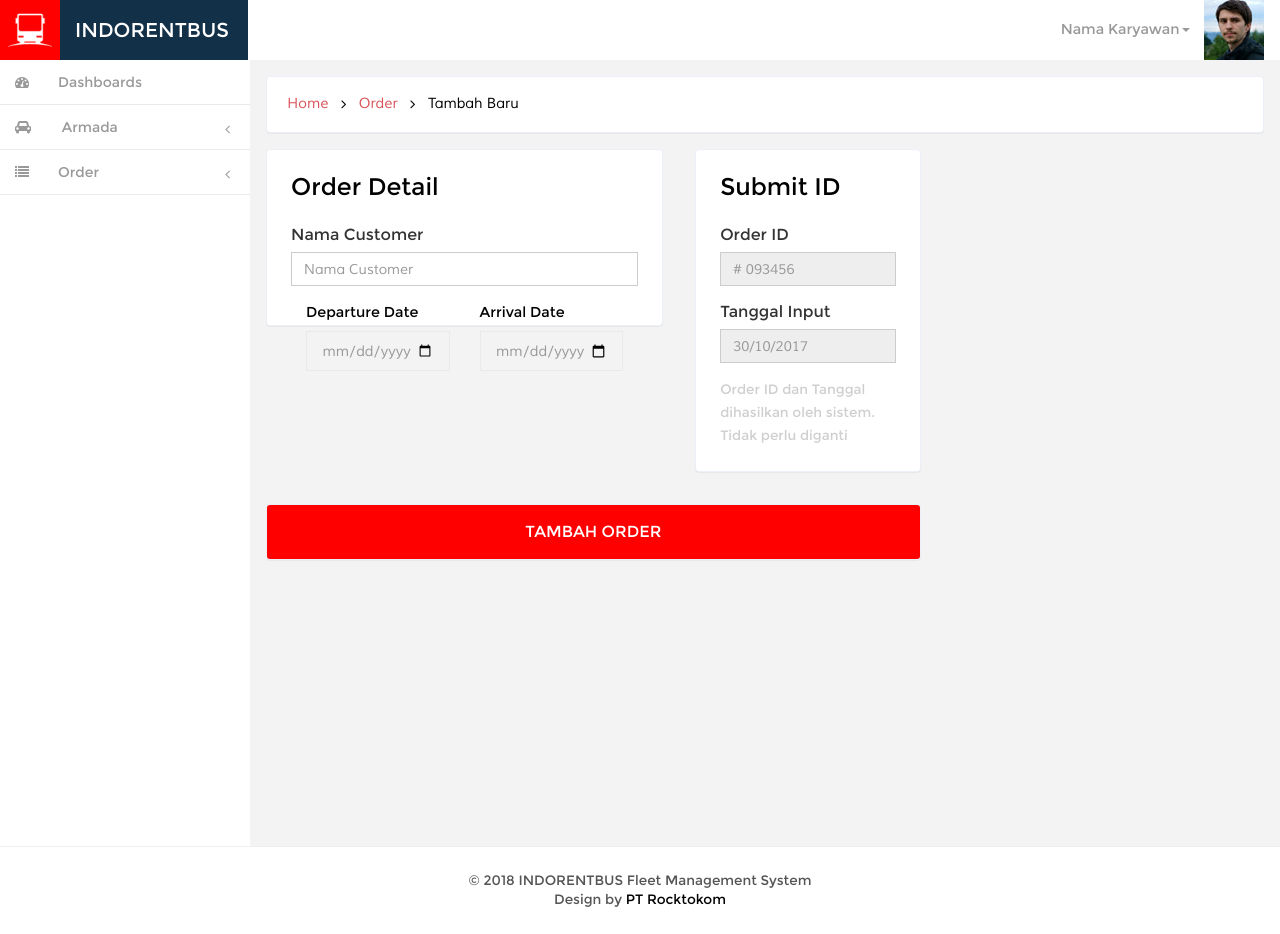
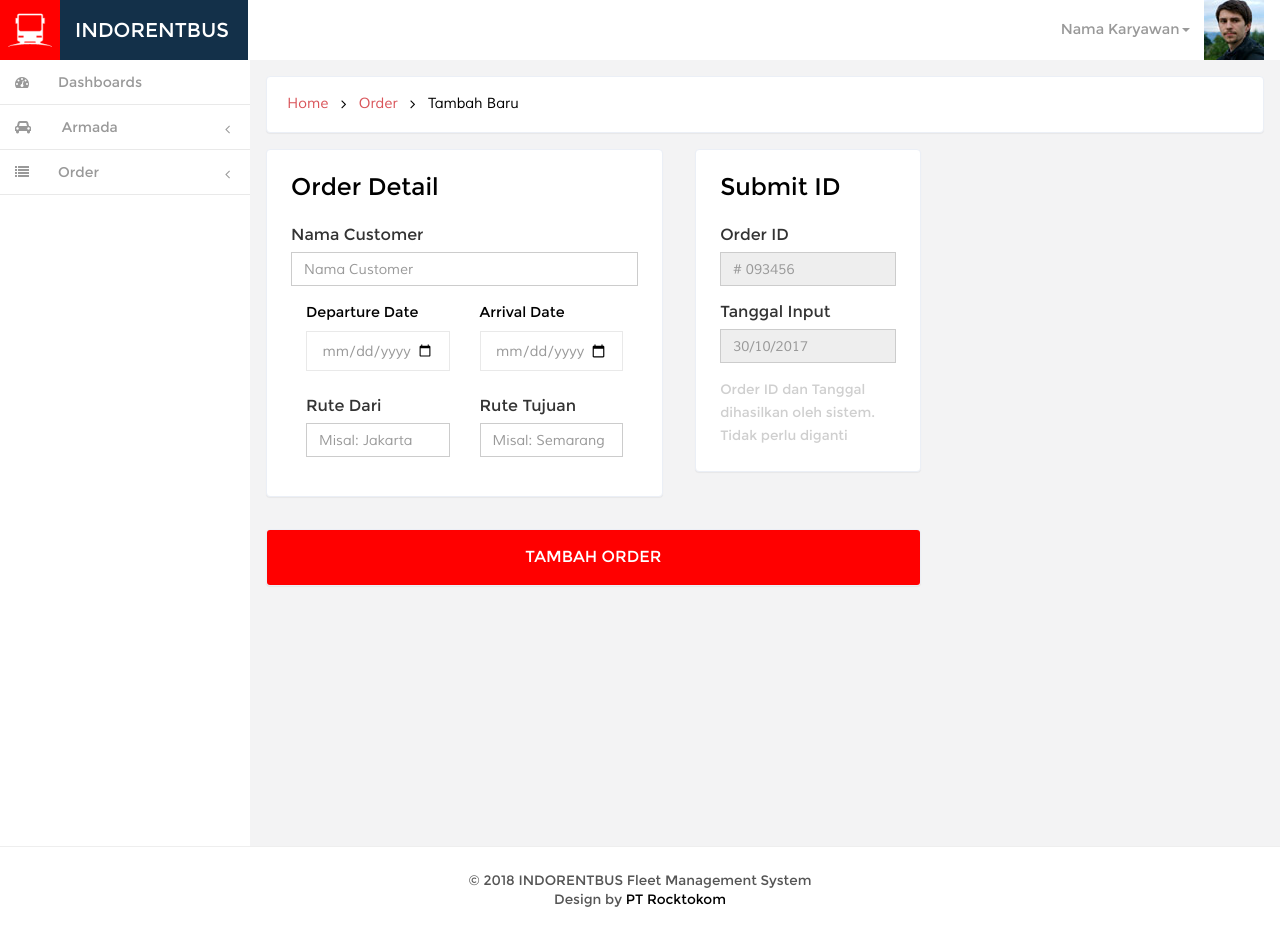
Before and after one commit to kemtol/indorentbus, a Jekyll site: the page built from laman/orders.html, in a window 1280 px wide. Built offline with Jekyll 4.4.1, drawn with Linux system fonts in a browser that asks for light colours; nearby versions of some CDN libraries; Markdown is read by kramdown in place of the engine named in the settings; comment, search, counter and statistics services are not loaded.

Commit message:
Update orders.html

```diff
--- a/laman/orders.html
+++ b/laman/orders.html
@@ -31,6 +31,16 @@ permalink: /orders/tambah/
       				<label class="control-label ">Arrival Date</label>
 				<input type="date" class="form-control1 ng-invalid ng-invalid-required" ng-model="model.date" required="">
 		    	</div>
+			<div class="clearfix"></div>
+			<div class="form-group col-md-6">
+				<label for="rute_dari">Rute Dari</label>
+				<input type="text" class="form-control required" id="rute_dari" placeholder="Misal: Jakarta" name="rute_dari">
+			</div>
+			<div class="form-group col-md-6">
+				<label for="rute_tujuan">Rute Tujuan</label>
+				<input type="text" class="form-control required" id="rute_tujuan" placeholder="Misal: Semarang" name="rute_tujuan">
+			</div>
+			<div class="clearfix"></div>
 			<!--<div class="form-group">
 				<label for="fleet_no">Nomor Plat</label>
 				<input type="text" class="form-control required" id="fleet_no" placeholder="No Plat" name="fleet_no">
```
